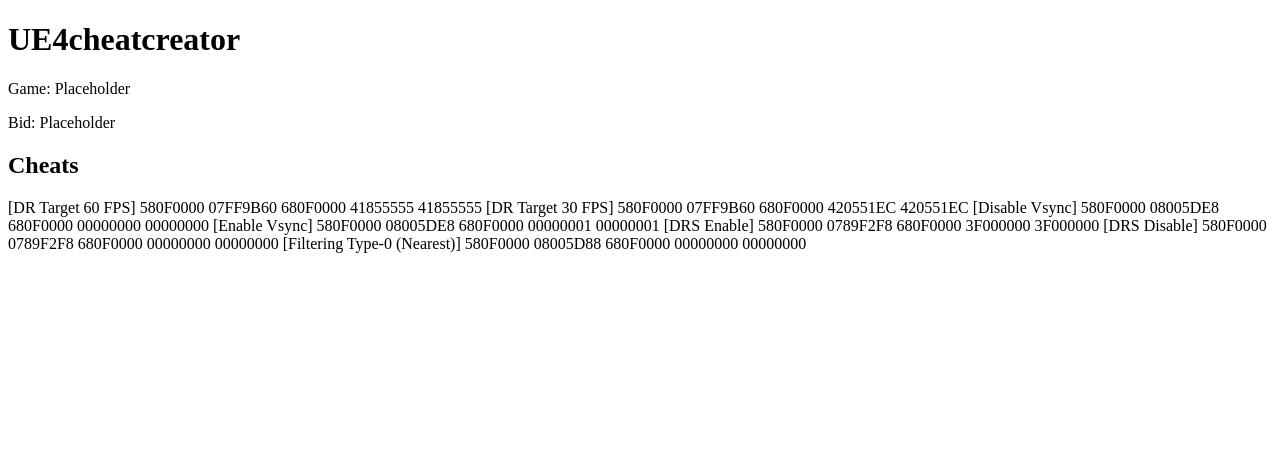
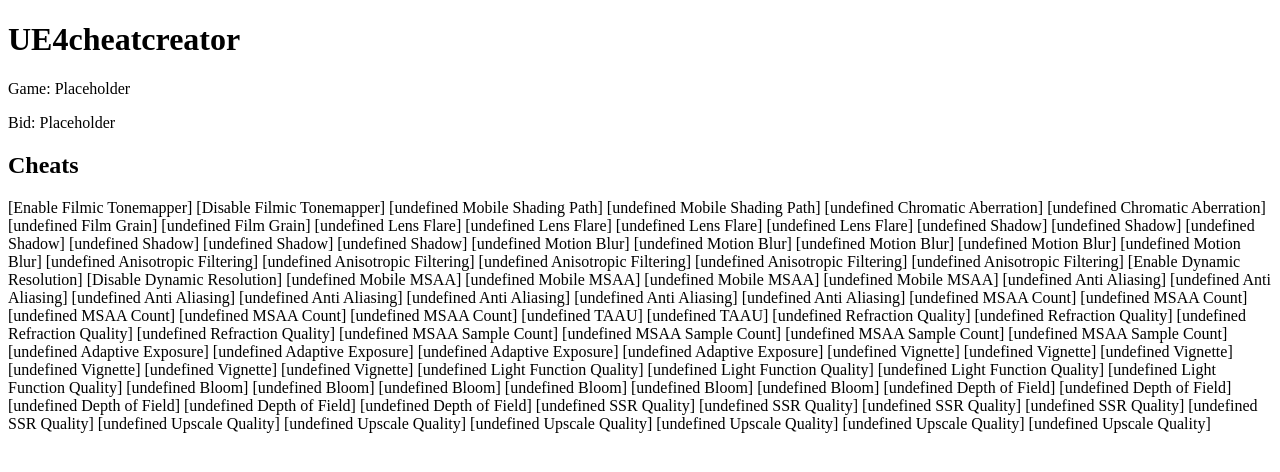
Before and after one commit to biase-d/ue4cheatcreator, a SvelteKit app: page / in a window 1280 px wide. Shown: the top 472 px of the page. Built offline with nearby package versions, Linux system fonts and the light colour scheme.

Commit message:
Replace switch statement with a for loop

```diff
--- a/src/routes/+page.svelte
+++ b/src/routes/+page.svelte
@@ -1,6 +1,4 @@
 <script>
-  import { text } from "@sveltejs/kit";
-
 
 const config = `
   [r.DynamicRes.MinScreenPercentage]
@@ -233,7 +231,6 @@ const config = `
   780F0000 000007C8
   640F0000 00000000 00000000
   `
-
   /**
    * @param {string} text
    */
@@ -250,172 +247,98 @@ const config = `
   }
 
   let output = "";
-  let disable = '00000000 00000000'
-  let enable = '3F800000 3F800000'
+  let options = [
+    {
+      name: 'Enable',
+      value: '3F800000 3F800000'
+     },
+     {
+      name: 'Disable',
+      value: '00000000 00000000'
+     }
+  ]
 
-  offsets.forEach((entry) => {
-    let firstpart = '680F0000';
+  const cheatNames = [
+  // --- DYNAMIC RESOLUTION ---
+  { cvar: "r.DynamicRes.OperationMode", name: "Dynamic Resolution", options: options},
+  { cvar: "r.DynamicRes.FrameTimeBudget", name: "Dynamic Resolution Target FPS", option: [""]},
 
-    switch(entry.name){
-      case 'r.DynamicRes.OperationMode':
-        output += `[DRS Enable]\n${entry.value[0]}\n${entry.value[1]}\n\n`
-        output += `[DRS Disable]\n${entry.value[0]}\n${firstpart} ${disable}\n\n`
-        break;
-      case "r.DynamicRes.FrameTimeBudget":
-        output += `[DR Target 60 FPS]\n${entry.value[0]}\n${firstpart} 41855555 41855555\n\n`
-        output += `[DR Target 30 FPS]\n${entry.value[0]}\n${firstpart} 420551EC 420551EC\n\n`
-      break;
-      case "r.DynamicRes.MinScreenPercentage":
+  // --- ANTI ALIASING ---
+  { cvar: "r.PostProcessAAQuality", name: "Anti Aliasing", type: "selector", default: 4, options: ["Off", "Very Low", "Low", "Medium", "High", "Very High", "Max"] },
+  { cvar: "r.TemporalAA.Upsampling", name: "TAAU", type: "selector", default: 0, options: ["Spatial upscale", "TAAU"] },
 
-        break;
-      case "r.DynamicRes.MaxScreenPercentage":
-        // Logic for handling r.DynamicRes.MaxScreenPercentage
-        break;
-      case "r.TonemapperFilm":
-        // Logic for handling r.TonemapperFilm
-        break;
-      case "r.TemporalAA.HistoryScreenPercentage":
-        // Logic for handling r.TemporalAA.HistoryScreenPercentage
-        break;
-      case "r.TemporalAA.R11G11B10History":
-        // Logic for handling r.TemporalAA.R11G11B10History
-        break;
-      case "r.Mobile.ShadingPath":
-        // Logic for handling r.Mobile.ShadingPath
-        break;
-      case "r.SSGI.Enable":
-        // Logic for handling r.SSGI.Enable
-        break;
-      case "r.VSync":
-      output += `[Disable Vsync]\n${entry.value[0]}\n${firstpart} ${disable}\n\n`
-      output += `[Enable Vsync]\n${entry.value[0]}\n${firstpart} 00000001 00000001\n\n`
-        break;
-      case "r.SceneColorFringeQuality":
-        // Logic for handling r.SceneColorFringeQuality
-        break;
-      case "foliage.LODDistanceScale":
-        // Logic for handling foliage.LODDistanceScale
-        break;
-      case "r.Streaming.FullyLoadUsedTextures":
-        // Logic for handling r.Streaming.FullyLoadUsedTextures
-        break;
-      case "r.TemporalAASamples":
-        // Logic for handling r.TemporalAASamples
-        break;
-      case "r.TemporalAAFilterSize":
-        // Logic for handling r.TemporalAAFilterSize
-        break;
-      case "r.AmbientOcclusionRadiusScale":
-        // Logic for handling r.AmbientOcclusionRadiusScale
-        break;
-      case "r.DisableDistortion":
-        // Logic for handling r.DisableDistortion
-        break;
-      case "r.SSGI.Quality":
-        // Logic for handling r.SSGI.Quality
-        break;
-      case "r.SkyLightingQuality":
-        // Logic for handling r.SkyLightingQuality
-        break;
-      case "r.MaxQualityMode":
-        // Logic for handling r.MaxQualityMode
-        break;
-      case "r.TemporalAAPauseCorrect":
-        // Logic for handling r.TemporalAAPauseCorrect
-        break;
-      case "r.Tonemapper.GrainQuantization":
-        // Logic for handling r.Tonemapper.GrainQuantization
-        break;
-      case "r.LensFlareQuality":
-        // Logic for handling r.LensFlareQuality
-        break;
-      case "r.ShadowQuality":
-        // Logic for handling r.ShadowQuality
-        break;
-      case "r.MotionBlurQuality":
-        // Logic for handling r.MotionBlurQuality
-        break;
-      case "r.TemporalAACurrentFrameWeight":
-        // Logic for handling r.TemporalAACurrentFrameWeight
-        break;
-      case "r.MaxAnisotropy":
-        // Logic for handling r.MaxAnisotropy
-        break;
-      case "r.TemporalAA.AllowDownsampling":
-        // Logic for handling r.TemporalAA.AllowDownsampling
-        break;
-      case "r.TemporalAAUpsampleFiltered":
-        // Logic for handling r.TemporalAAUpsampleFiltered
-        break;
-      case "r.ViewDistanceScale":
-        // Logic for handling r.ViewDistanceScale
-        break;
-      case "r.Tonemapper.Sharpen":
-        // Logic for handling r.Tonemapper.Sharpen
-        break;
-      case "r.MobileMSAA":
-        // Logic for handling r.MobileMSAA
-        break;
-      case "r.Shadow.DistanceScale":
-        // Logic for handling r.Shadow.DistanceScale
-        break;
-      case "r.SecondaryScreenPercentage.GameViewport":
-        // Logic for handling r.SecondaryScreenPercentage.GameViewport
-        break;
-      case "r.PostProcessAAQuality":
-        // Logic for handling r.PostProcessAAQuality
-        break;
-      case "r.MSAACount":
-        // Logic for handling r.MSAACount
-        break;
-      case "r.TemporalAA.Upsampling":
-        // Logic for handling r.TemporalAA.Upsampling
-        break;
-      case "r.SSS.Quality":
-        // Logic for handling r.SSS.Quality
-        break;
-      case "r.RefractionQuality":
-        // Logic for handling r.RefractionQuality
-        break;
-      case "r.MSAA.CompositingSampleCount":
-        // Logic for handling r.MSAA.CompositingSampleCount
-        break;
-      case "r.EyeAdaptationQuality":
-        // Logic for handling r.EyeAdaptationQuality
-        break;
-      case "r.Tonemapper.Quality":
-        // Logic for handling r.Tonemapper.Quality
-        break;
-      case "r.LightFunctionQuality":
-        // Logic for handling r.LightFunctionQuality
-        break;
-      case "r.DefaultFeature.AntiAliasing":
-        // Logic for handling r.DefaultFeature.AntiAliasing
-        break;
-      case "r.BloomQuality":
-        // Logic for handling r.BloomQuality
-        break;
-      case "r.ScreenPercentage":
-        // Logic for handling r.ScreenPercentage
-        break;
-      case "r.DepthOfFieldQuality":
-        // Logic for handling r.DepthOfFieldQuality
-        break;
-      case "r.SSR.Quality":
-        // Logic for handling r.SSR.Quality
-        break;
-      case "r.Upscale.Quality":
-        output += `[Filtering Type-0 (Nearest)]\n${entry.value[0]}\n${entry.value[1].split(' ')[0]} 00000000 00000000\n\n`
-        break;
-      case "r.SSS.Scale":
-        // Logic for handling r.SSS.Scale
-        break;
-      default:
-        // Optional: Default case for handling any unknown section names
-        console.warn("Don't forget about:", entry.name);
-        break;
+  // --- RENDER RESOLUTION SCALE ---
+  { cvar: "r.ScreenPercentage", name: "Render Resolution Scale", type: "integer", default: 100, min: 1, max: 100 },
+  { cvar: "r.SecondaryScreenPercentage.GameViewport", name: "2nd RRS", type: "integer", default: 0, min: 0, max: 100 },
+
+  // --- UPSACLE ---
+  { cvar: "r.Upscale.Quality", name: "Upscale Quality", type: "selector", default: 3, options: ["Nearest", "Bilinear", "Blur", "Catmull-Rom", "Lanczos 3", "Gaussian"] },
+
+  // --- FIDELITYFX SUPER RESOLUTION ---
+  { cvar: "r.FidelityFX.FSR.PrimaryUpscale", name: "FSR Primary Upscale", type: "boolean", default: false },
+  { cvar: "r.FidelityFX.FSR.SecondaryUpscale", name: "FSR Secondary Upscale", type: "boolean", default: false },
+
+  // --- MSAA ---
+  { cvar: "r.MSAACount", name: "MSAA Count", type: "selector", default: 0, options: ["Disabled", "1x", "2x", "4x", "8x"] },
+  { cvar: "r.MobileMSAA", name: "Mobile MSAA", type: "selector", default: 1, options: ["Temporal AA", "2x MSAA", "4x MSAA", "8x MSAA"] },
+  { cvar: "r.MSAA.CompositingSampleCount", name: "MSAA Sample Count", type: "selector", default: 1, options: ["1x", "2x", "4x", "8x"] },
+
+  // --- VIEW DISTANCE ---
+  { cvar: "r.ViewDistanceScale", name: "View Distance Scale", type: "float", default: 1.0, min: 0.1, max: 10.0 },
+  { cvar: "foliage.LODDistanceScale", name: "Foliage", type: "float", default: 1.0, min: 0.1, max: 10.0 },
+
+
+  // --- EFFECTS ---
+  { cvar: "r.AmbientOcclusionRadiusScale", name: "SSAO", type: "float", default: 1.0, min: 0, max: 10.0 },
+  { cvar: "r.ShadowQuality", name: "Shadow", type: "selector", default: 5, options: ["Off", "Low (Unfiltered)", "Low", "Medium", "High", "Max"] },
+  { cvar: "r.Shadow.DistanceScale", name: "Shadow Distance", type: "float", default: 1.0, min: 0.1, max: 10.0 },
+  { cvar: "r.MotionBlurQuality", name: "Motion Blur", type: "selector", default: 3, options: ["Off", "Low", "Medium", "High", "Very High"] },
+  { cvar: "r.LensFlareQuality", name: "Lens Flare", type: "selector", default: 2, options: ["Off", "Low", "Good", "Very Good"] },
+  { cvar: "r.BloomQuality", name: "Bloom", type: "selector", default: 5, options: ["Off", "Low", "Average", "Good", "Best", "Experimental"] },
+  { cvar: "r.SceneColorFringeQuality", name: "Chromatic Aberration", type: "selector", default: 1, options: ["Off", "3 Texture Samples"] },
+  { cvar: "r.DepthOfFieldQuality", name: "Depth of Field", type: "selector", default: 2, options: ["Off", "Low", "High", "Very High", "Extremely High"] },
+  { cvar: "r.SSR.Quality", name: "SSR Quality", type: "selector", default: 0, options: ["Off", "Low", "Medium", "High", "Very High"] },
+
+  // --- LIGHTING ---
+  { cvar: "r.SkyLightingQuality", name: "Sky Lighting Quality", type: "boolean", default: true },
+  { cvar: "r.LightFunctionQuality", name: "Light Function Quality", type: "selector", default: 2, options: ["Off", "Low", "Normal", "High"] },
+
+  // --- POST PROCESSING ---
+  { cvar: "r.Tonemapper.GrainQuantization", name: "Film Grain", type: "selector", default: 1, options: ["Low", "High"] },
+  { cvar: "r.Tonemapper.Sharpen", name: "Image Sharpening", type: "float", default: 0, min: 0, max: 10.0 },
+  { cvar: "r.TonemapperFilm", name: "Filmic Tonemapper", options: options},
+  { cvar: "r.Tonemapper.Quality", name: "Vignette", type: "selector", default: 5, options: ["Basic", "+ Film Contrast", "+ Vignette", "+ Film Shadow Tint", "+ Grain", "Full Quality"] },
+  { cvar: "r.EyeAdaptationQuality", name: "Adaptive Exposure", type: "selector", default: 2, options: ["Off", "Low", "Normal", "High"] },
+
+  // --- OTHER ---
+  { cvar: "r.MaxAnisotropy", name: "Anisotropic Filtering", type: "selector", default: 4, options: ["1", "2", "4", "8", "16"] },
+  { cvar: "r.Fog", name: "Fog", type: "boolean", default: true },
+  { cvar: "r.SSGI.Enable", name: "SSGI Enable", type: "boolean", default: false },
+  { cvar: "r.SSGI.Quality", name: "SSGI Quality", type: "integer", default: 4, min: 1, max: 4 },
+  { cvar: "r.DisableDistortion", name: "Distortion", type: "boolean", default: false },
+  { cvar: "r.PostProcessOutline", name: "Outlines", type: "boolean", default: false },
+  { cvar: "r.VSync", name: "VSync", type: "boolean", default: false },
+  { cvar: "t.MaxFPS", name: "Max FPS", type: "integer", default: 60, min: 30, max: 240 },
+  { cvar: "r.Streaming.FullyLoadUsedTextures", name: "Fully Load Textures ASAP", type: "boolean", default: false },
+  { cvar: "r.RefractionQuality", name: "Refraction Quality", type: "selector", default: 2, options: ["Off", "Low", "Normal", "High"] },
+  { cvar: "r.MaxQualityMode", name: "Max Quality Override", type: "boolean", default: false },
+  { cvar: "r.Mobile.ShadingPath", name: "Mobile Shading Path", type: "selector", default: 0, options: ["Forward", "Deferred"] },
+  { cvar: "r.GTSyncType", name: ""}
+]
+
+
+  for(const cheat of offsets){
+    try{
+      for (const item of cheatNames.find(({ cvar }) => cvar === cheat.name)?.options){
+        console.log(item)
+          let offset = cheat.value[0];
+          // @ts-ignore
+          output += `[${item.name} ${cheatNames.find(({ cvar }) => cvar === cheat.name)?.name}]\n\n`;
+      }
+    } catch(err){
+      console.log('SKipped brrr')
     }
-  })
+  }
 
   return output;
 }
```
